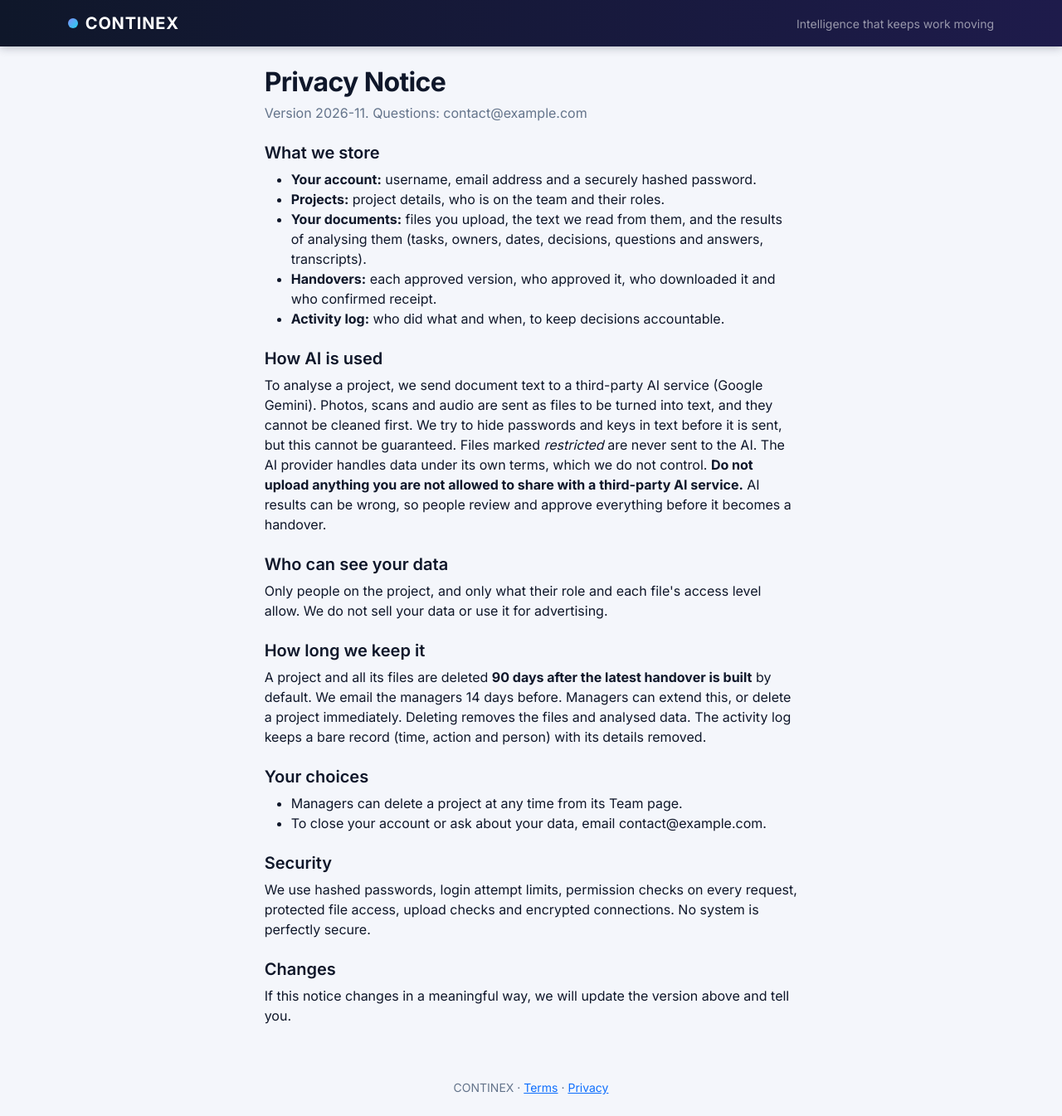
After one commit to lasyak0629-git/Continex, a Django app: page /privacy/ in a window 1280 px wide. The commit adds this page. Shown: the whole page at 83% size. Run offline with Django 5.2, Linux system fonts and the light colour scheme; some libraries are stand-ins or nearby versions.

Commit message:
Step 10: terms and privacy, email verification, invite binding, demo cleanup

```diff
--- a/apps/accounts/models.py
+++ b/apps/accounts/models.py
@@ -9,5 +9,8 @@ class User(AbstractUser):
         MANAGER = "manager", "Manager"
         MEMBER = "member", "Member"
         VIEWER = "viewer", "Viewer"
+    email_verified = models.BooleanField(default=False)
+    terms_accepted_at = models.DateTimeField(null=True, blank=True)
+    terms_version = models.CharField(max_length=20, blank=True)
 
     role = models.CharField(max_length=20, choices=Role.choices, default=Role.MEMBER)
--- /dev/null
+++ b/apps/accounts/verification.py
@@ -0,0 +1,33 @@
+# OWNER Dev A
+from django.core import signing
+from django.core.mail import send_mail
+from django.conf import settings
+from django.urls import reverse
+
+SALT = "verify-email"
+MAX_AGE = 3 * 24 * 3600  # links last 3 days
+
+
+def make_token(user):
+    # bound to the address, so a link stops working if the email on the account changes
+    return signing.dumps({"u": user.pk, "e": user.email.lower()}, salt=SALT)
+
+
+def read_token(token):
+    try:
+        return signing.loads(token, salt=SALT, max_age=MAX_AGE)
+    except signing.BadSignature:  # also covers expired links
+        return None
+
+
+def is_verified(user):
+    return bool(user.is_authenticated and (user.email_verified or user.is_superuser))
+
+
+def send_verification(request, user):
+    link = request.build_absolute_uri(reverse("verify_email", args=[make_token(user)]))
+    send_mail(
+        "Confirm your email for CONTINEX",
+        f"Hello {user.get_username()},\n\nConfirm your email address to start using CONTINEX:\n"
+        f"{link}\n\nThe link works for 3 days. If you did not create this account, ignore this email.",
+        settings.DEFAULT_FROM_EMAIL, [user.email])
--- a/apps/accounts/views.py
+++ b/apps/accounts/views.py
@@ -1,25 +1,80 @@
-from django.contrib.auth import login
+# OWNER Dev A
+
+import time
+
+from django.contrib import messages
+from django.contrib.auth import get_user_model, login
+from django.contrib.auth.decorators import login_required
 from django.shortcuts import redirect, render
+from django.utils.http import url_has_allowed_host_and_scheme
+from django.views.decorators.http import require_POST
+
+from apps.audit.logger import log
 
 from .forms import SignupForm
-from django.utils.http import url_has_allowed_host_and_scheme
+from .verification import read_token, send_verification
+
+User = get_user_model()
+
 
 def signup(request):
     if request.user.is_authenticated:
-
-        nxt = request.GET.get("next", "")
-        ok = url_has_allowed_host_and_scheme(nxt, allowed_hosts={request.get_host()})
-        # ... then at each redirect:
-        return redirect(nxt if ok else "home")
-
+        return redirect("home")
     form = SignupForm(request.POST or None)
     if request.method == "POST" and form.is_valid():
         user = form.save()
-        login(request, user)
-
+        login(request, user, backend="django.contrib.auth.backends.ModelBackend")
+        log(user, "account.created", terms=user.terms_version)
+        try:
+            send_verification(request, user)
+            messages.success(request, "Account created. We sent you an email to confirm your address.")
+        except Exception:
+            messages.warning(request, "Account created, but the confirmation email could not be sent. Use 'Resend'.")
         nxt = request.GET.get("next", "")
         ok = url_has_allowed_host_and_scheme(nxt, allowed_hosts={request.get_host()})
-        # ... then at each redirect:
         return redirect(nxt if ok else "home")
+    return render(request, "signup.html", {"form": form})
 
-    return render(request, "signup.html", {"form": form})
+
+def verify_email(request, token):
+    data = read_token(token)
+    user = User.objects.filter(pk=data["u"]).first() if data else None
+    if user is None or user.email.lower() != data["e"]:
+        return render(request, "verify_result.html", {"ok": False}, status=400)
+    if not user.email_verified:
+        user.email_verified = True
+        user.save(update_fields=["email_verified"])
+        log(user, "account.email_verified")
+    return render(request, "verify_result.html", {"ok": True})
+
+
+@login_required
+def verify_notice(request):
+    return render(request, "verify_notice.html")
+
+
+@require_POST
+@login_required
+def resend_verification(request):
+    if request.user.email_verified:
+        return redirect("home")
+    if time.time() - request.session.get("verify_sent", 0) < 60:
+        messages.warning(request, "Please wait a minute before asking for another email.")
+        return redirect("verify_notice")
+    request.session["verify_sent"] = time.time()
+    try:
+        send_verification(request, request.user)
+        messages.success(request, "Confirmation email sent.")
+    except Exception:
+        messages.error(request, "The email could not be sent. Please try again later.")
+    return redirect("verify_notice")
+
+
+def terms(request):
+    from django.conf import settings
+    return render(request, "terms.html", {"contact": settings.CONTACT_EMAIL, "version": settings.TERMS_VERSION})
+
+
+def privacy(request):
+    from django.conf import settings
+    return render(request, "privacy.html", {"contact": settings.CONTACT_EMAIL, "version": settings.TERMS_VERSION})
--- a/config/settings/base.py
+++ b/config/settings/base.py
@@ -101,3 +101,6 @@ AXES_COOLOFF_TIME = timedelta(minutes=30)
 AXES_RESET_ON_SUCCESS = True
 AXES_LOCKOUT_PARAMETERS = [["ip_address", "username"]]
 AXES_LOCKOUT_TEMPLATE = "lockout.html"
+
+TERMS_VERSION = "2026-11"
+CONTACT_EMAIL = os.getenv("CONTACT_EMAIL", "contact@example.com")
--- a/config/settings/prod.py
+++ b/config/settings/prod.py
@@ -26,3 +26,8 @@ SESSION_COOKIE_AGE = 60 * 60 * 24 * 7
 DATA_UPLOAD_MAX_NUMBER_FILES = 25
 AXES_IPWARE_PROXY_COUNT = 1  # one proxy (Render) sits in front
 AXES_IPWARE_META_PRECEDENCE_ORDER = ["HTTP_X_FORWARDED_FOR", "REMOTE_ADDR"]
+
+if EMAIL_BACKEND.endswith("console.EmailBackend"):
+    import warnings
+    warnings.warn("EMAIL_BACKEND is the console backend: verification and invite emails are only "
+                  "printed to the log. Configure SMTP before real users sign up.")
--- a/config/urls.py
+++ b/config/urls.py
@@ -38,6 +38,11 @@ project_patterns = [
 urlpatterns = [
     path("", project_views.home, name="home"),
     path("login/", auth_views.LoginView.as_view(template_name="login.html"), name="login"),
+    path("verify/<str:token>/", account_views.verify_email, name="verify_email"),
+    path("verify-email/", account_views.verify_notice, name="verify_notice"),
+    path("resend-verification/", account_views.resend_verification, name="resend_verification"),
+    path("terms/", account_views.terms, name="terms"),
+    path("privacy/", account_views.privacy, name="privacy"),
     path("invite/<str:token>/", team_views.accept_invite, name="accept_invite"),
     path("signup/", account_views.signup, name="signup"),
     path("password-reset/", auth_views.PasswordResetView.as_view(
--- a/templates/base.html
+++ b/templates/base.html
@@ -31,6 +31,12 @@
 </nav>
 
 <main class="container pb-5">
+  {% if user.is_authenticated and not user.email_verified and not user.is_superuser %}
+    <div class="alert alert-warning d-flex flex-wrap justify-content-between align-items-center gap-2">
+      <span>Please confirm your email address to create projects and join invitations.</span>
+      <a class="btn btn-sm btn-outline-dark" href="{% url 'verify_notice' %}">Confirm email</a>
+    </div>
+  {% endif %}
   {% if messages %}
     {% for m in messages %}
       <div class="alert alert-{% if m.tags == 'error' %}danger{% else %}{{ m.tags }}{% endif %}">{{ m }}</div>
@@ -38,6 +44,9 @@
   {% endif %}
   {% block content %}{% endblock %}
 </main>
+<footer class="container pb-4 small text-muted text-center">
+  CONTINEX &middot; <a href="{% url 'terms' %}">Terms</a> &middot; <a href="{% url 'privacy' %}">Privacy</a>
+</footer>
 <script src="https://cdn.jsdelivr.net/npm/bootstrap@5.3.3/dist/js/bootstrap.bundle.min.js"></script>
 <script src="{% static 'js/main.js' %}"></script>
 </body>
--- /dev/null
+++ b/templates/invite_wrong_account.html
@@ -0,0 +1,5 @@
+{% extends "base.html" %}
+{% block content %}
+<div class="alert alert-warning">This invitation was sent to <strong>{{ inv.email }}</strong>. You are signed in as a different account. Log out and sign in (or create an account) with that email address.</div>
+<form method="post" action="{% url 'logout' %}">{% csrf_token %}<button class="btn btn-primary">Log out</button></form>
+{% endblock %}
--- /dev/null
+++ b/templates/privacy.html
@@ -0,0 +1,42 @@
+{% extends "base.html" %}
+{% block title %}Privacy Notice - CONTINEX{% endblock %}
+{% block content %}
+<div class="row justify-content-center"><div class="col-lg-8">
+<h2>Privacy Notice</h2>
+<p class="text-muted">Version {{ version }}. Questions: {{ contact }}</p>
+
+<h5 class="mt-4">What we store</h5>
+<ul>
+  <li><strong>Your account:</strong> username, email address and a securely hashed password.</li>
+  <li><strong>Projects:</strong> project details, who is on the team and their roles.</li>
+  <li><strong>Your documents:</strong> files you upload, the text we read from them, and the results of analysing them (tasks, owners, dates, decisions, questions and answers, transcripts).</li>
+  <li><strong>Handovers:</strong> each approved version, who approved it, who downloaded it and who confirmed receipt.</li>
+  <li><strong>Activity log:</strong> who did what and when, to keep decisions accountable.</li>
+</ul>
+
+<h5 class="mt-4">How AI is used</h5>
+<p>To analyse a project, we send document text to a third-party AI service (Google Gemini). Photos, scans and audio are sent as files to be turned into text, and they cannot be cleaned first.
+We try to hide passwords and keys in text before it is sent, but this cannot be guaranteed. Files marked <em>restricted</em> are never sent to the AI.
+The AI provider handles data under its own terms, which we do not control. <strong>Do not upload anything you are not allowed to share with a third-party AI service.</strong>
+AI results can be wrong, so people review and approve everything before it becomes a handover.</p>
+
+<h5 class="mt-4">Who can see your data</h5>
+<p>Only people on the project, and only what their role and each file's access level allow. We do not sell your data or use it for advertising.</p>
+
+<h5 class="mt-4">How long we keep it</h5>
+<p>A project and all its files are deleted <strong> 90 days after the latest handover is built</strong> by default. We email the managers 14 days before.
+Managers can extend this, or delete a project immediately. Deleting removes the files and analysed data. The activity log keeps a bare record (time, action and person) with its details removed.</p>
+
+<h5 class="mt-4">Your choices</h5>
+<ul>
+  <li>Managers can delete a project at any time from its Team page.</li>
+  <li>To close your account or ask about your data, email {{ contact }}.</li>
+</ul>
+
+<h5 class="mt-4">Security</h5>
+<p>We use hashed passwords, login attempt limits, permission checks on every request, protected file access, upload checks and encrypted connections. No system is perfectly secure.</p>
+
+<h5 class="mt-4">Changes</h5>
+<p>If this notice changes in a meaningful way, we will update the version above and tell you.</p>
+</div></div>
+{% endblock %}
```
Also changed, not shown: apps/accounts/forms.py (+13 -1 lines), apps/projects/team_views.py (+8 -0 lines), apps/projects/views.py (+13 -1 lines), templates/home.html (+8 -0 lines), templates/login.html (+0 -8 lines), templates/signup.html (+11 -1 lines), templates/terms.html (added, +33 -0 lines), templates/verify_notice.html (added, +13 -0 lines), templates/verify_result.html (added, +14 -0 lines), tests/test_accounts.py (added, +59 -0 lines), apps/accounts/migrations/0002_user_email_verified_user_terms_accepted_at_and_more.py (added).
